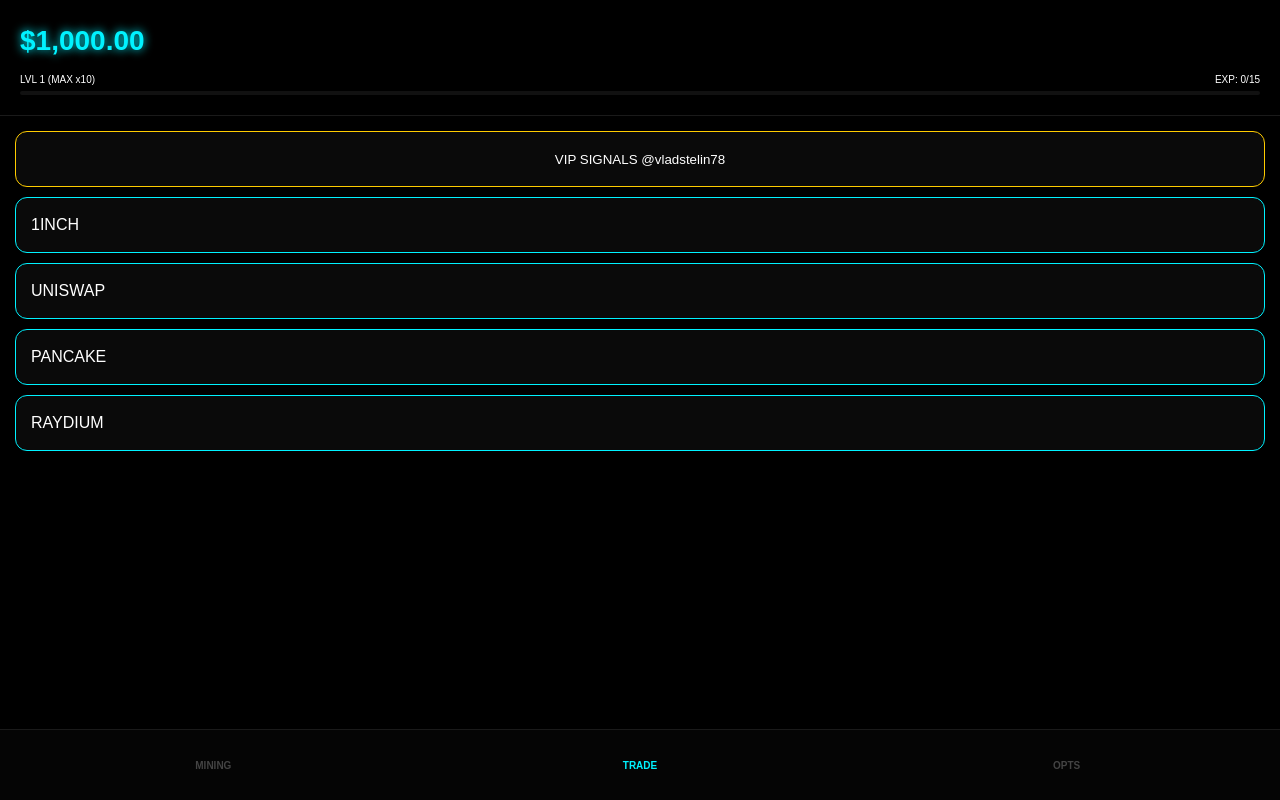
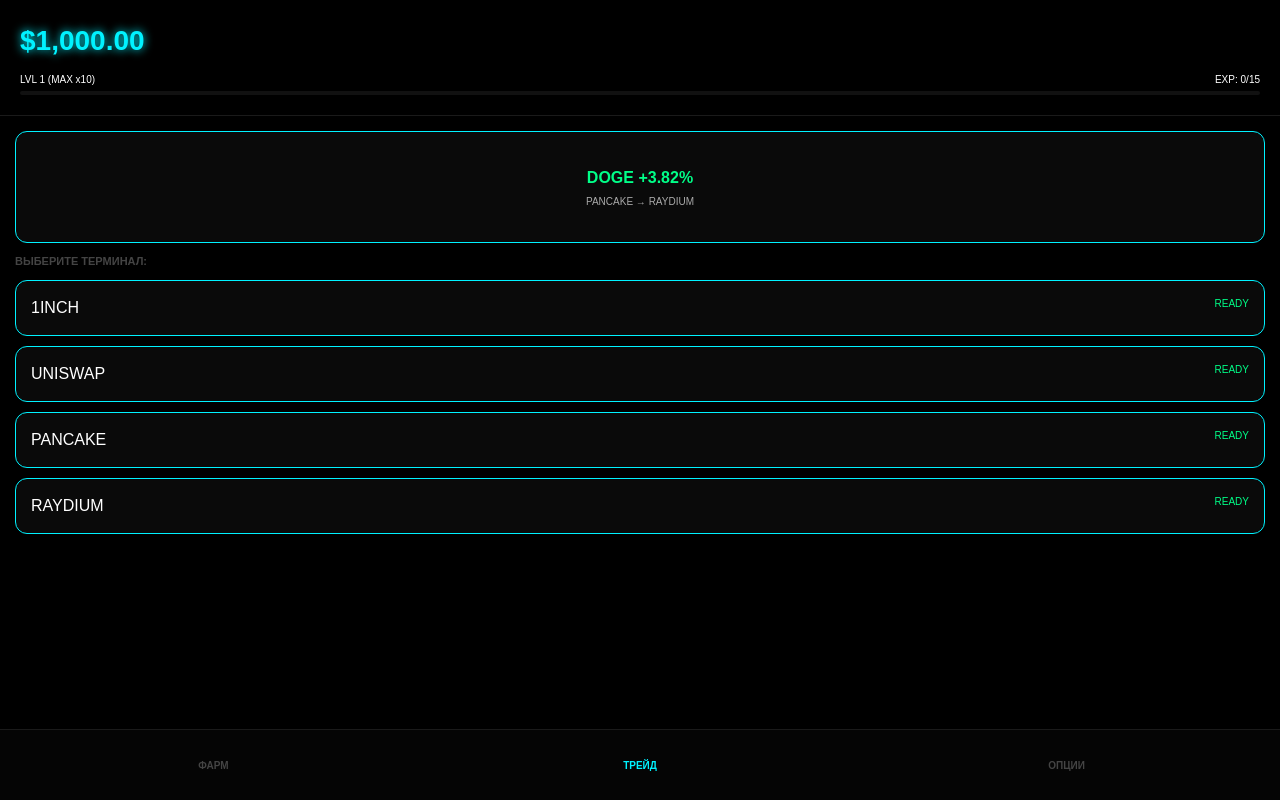
Before and after one commit to katyakuznezc-cmd/treidgame, a React (Vite) app: page / in a window 1280 px wide. Built offline with nearby package versions, Linux system fonts and the light colour scheme.

Commit message:
Update App.jsx

```diff
--- a/src/App.jsx
+++ b/src/App.jsx
@@ -13,15 +13,17 @@ export default function App() {
   const [level, setLevel] = useState(() => Number(localStorage.getItem('st_lvl')) || 1);
   const [tradesInLevel, setTradesInLevel] = useState(() => Number(localStorage.getItem('st_prog')) || 0);
   const [tab, setTab] = useState('trade');
+
   const [selectedDex, setSelectedDex] = useState(null);
   const [amount, setAmount] = useState(100);
   const [leverage, setLeverage] = useState(5);
 
-  const [activePos, setActivePos] = useState(null); // Текущая открытая монета
-  const [isSyncing, setIsSyncing] = useState(false); // Состояние ожидания (SELL)
+  const [activePos, setActivePos] = useState(null);
+  const [isSyncing, setIsSyncing] = useState(false);
   const [syncTimer, setSyncTimer] = useState(0);
 
   const [signal, setSignal] = useState(null);
+  const [isAnalyzing, setIsAnalyzing] = useState(true);
   const [result, setResult] = useState(null);
   const [lvlUpModal, setLvlUpModal] = useState(false);
   const [clicks, setClicks] = useState([]);
@@ -42,39 +44,40 @@ export default function App() {
     }
   }, [balance, level, tradesInLevel]);
 
-  // Генератор сигналов
+  // ГЕНЕРАТОР СИГНАЛОВ НА ГЛАВНОМ ЭКРАНЕ
   useEffect(() => {
+    let timer;
     if (tab === 'trade' && !signal && !activePos && !isSyncing) {
-      const timer = setTimeout(() => {
+      setIsAnalyzing(true);
+      timer = setTimeout(() => {
         const avail = COINS_DATA.filter(c => c.lvl <= level);
-        const bDex = DEX[Math.floor(Math.random()*DEX.length)].name;
-        let sDex = DEX[Math.floor(Math.random()*DEX.length)].name;
-        while(sDex === bDex) sDex = DEX[Math.floor(Math.random()*DEX.length)].name;
+        const coin = avail[Math.floor(Math.random() * avail.length)];
+        const bDex = DEX[Math.floor(Math.random() * DEX.length)].name;
+        let sDex = DEX[Math.floor(Math.random() * DEX.length)].name;
+        while(sDex === bDex) sDex = DEX[Math.floor(Math.random() * DEX.length)].name;
 
         setSignal({
-          coin: avail[Math.floor(Math.random()*avail.length)].id,
+          coin: coin.id,
           buyDex: bDex,
           sellDex: sDex,
           perc: (Math.random() * (4.0 - 3.0) + 3.0).toFixed(2)
         });
-      }, 2000);
-      return () => clearTimeout(timer);
+        setIsAnalyzing(false);
+      }, 3000);
     }
+    return () => clearTimeout(timer);
   }, [tab, signal, activePos, isSyncing, level]);
 
-  // Логика покупки (BUY)
   const buyCoin = (id) => {
     if (balance < amount || activePos || isSyncing) return;
     setBalance(b => b - amount);
     setActivePos(id);
   };
 
-  // Логика продажи (SELL)
   const sellCoin = () => {
     if (!activePos || isSyncing) return;
     setIsSyncing(true);
     setSyncTimer(6);
-
     const itv = setInterval(() => {
       setSyncTimer(prev => {
         if (prev <= 1) {
@@ -93,22 +96,14 @@ export default function App() {
     if (isWin) {
       pnl = amount * leverage * (parseFloat(signal.perc) / 100);
       if (tradesInLevel + 1 >= neededTrades) {
-        setLevel(l => l + 1);
-        setTradesInLevel(0);
-        setLvlUpModal(true);
-      } else {
-        setTradesInLevel(t => t + 1);
-      }
+        setLevel(l => l + 1); setTradesInLevel(0); setLvlUpModal(true);
+      } else { setTradesInLevel(t => t + 1); }
     } else {
-      const lossPerc = (Math.random() * (1.5 - 1.0) + 1.0) / 100;
-      pnl = -(amount * leverage * lossPerc);
+      pnl = -(amount * leverage * (Math.random() * 0.005 + 0.01));
     }
     setBalance(b => b + amount + pnl);
     setResult({ win: isWin, val: Math.abs(pnl).toFixed(2) });
-    setIsSyncing(false);
-    setActivePos(null);
-    setSignal(null);
-    setSelectedDex(null);
+    setIsSyncing(false); setActivePos(null); setSignal(null); setSelectedDex(null);
   };
 
   const handleGlobalClick = (e) => {
@@ -133,7 +128,7 @@ export default function App() {
         .btn { width:100%; padding:15px; border-radius:10px; border:none; font-weight:bold; cursor:pointer; text-transform:uppercase; }
         .dollar { position: absolute; color: #00ff88; font-weight: 900; pointer-events: none; animation: pop 0.6s forwards; z-index: 9999; font-size: 28px; }
         @keyframes pop { 0% { opacity: 1; transform: translateY(0); } 100% { opacity: 0; transform: translateY(-120px); } }
-        input { background: #000; border: 1px solid #333; color: #00f2ff; padding: 8px; border-radius: 5px; text-align: center; }
+        input { background: #000; border: 1px solid #333; color: #00f2ff; padding: 8px; border-radius: 5px; text-align: center; font-weight: bold; }
       `}</style>
 
       {clicks.map(c => <div key={c.id} className="dollar" style={{left: c.x-10, top: c.y-20}}>$</div>)}
@@ -154,31 +149,36 @@ export default function App() {
       <main style={{flex:1, overflowY:'auto', padding:15, paddingBottom:80}}>
         {tab === 'trade' && (
           <>
-            <div className="card" style={{borderColor:'#ffcc00', textAlign:'center'}}><small>VIP SIGNALS @vladstelin78</small></div>
+            {/* БЛОК СИГНАЛА - ВСЕГДА СВЕРХУ */}
+            <div className="card" style={{textAlign:'center', minHeight: 80, display:'flex', alignItems:'center', justifyContent:'center'}}>
+                {isAnalyzing ? (
+                  <span className="neon">АНАЛИЗ РЫНКА...</span>
+                ) : signal ? (
+                  <div>
+                    <div style={{fontSize:16, fontWeight:'bold', color:'#00ff88'}}>{signal.coin} +{signal.perc}%</div>
+                    <div style={{fontSize:10, color:'#aaa', marginTop:4}}>{signal.buyDex} → {signal.sellDex}</div>
+                  </div>
+                ) : <span>ОЖИДАНИЕ...</span>}
+            </div>
 
             {!selectedDex ? (
-              DEX.map(d => <div key={d.name} className="card" onClick={() => setSelectedDex(d.name)} style={{cursor:'pointer'}}>{d.name}</div>)
+              <div>
+                <div style={{fontSize:11, color:'#444', marginBottom:10, fontWeight:'bold'}}>ВЫБЕРИТЕ ТЕРМИНАЛ:</div>
+                {DEX.map(d => (
+                  <div key={d.name} className="card" onClick={() => setSelectedDex(d.name)} style={{cursor:'pointer'}}>
+                    {d.name} <span style={{float:'right', fontSize:10, color:'#00ff88'}}>READY</span>
+                  </div>
+                ))}
+              </div>
             ) : (
               <div>
-                <div onClick={() => {if(!activePos) setSelectedDex(null)}} style={{color:'#00f2ff', marginBottom:10, fontSize:12}}>← НАЗАД</div>
-
-                <div className="card" style={{textAlign:'center'}}>
-                   {signal ? (
-                     <div>
-                       <div style={{fontSize:14, fontWeight:'bold', color:'#00ff88'}}>{signal.coin} +{signal.perc}%</div>
-                       <div style={{fontSize:9, color:'#666'}}>{signal.buyDex} → {signal.sellDex}</div>
-                     </div>
-                   ) : <span>SCANNING...</span>}
-                </div>
-
+                <div onClick={() => {if(!activePos) setSelectedDex(null)}} style={{color:'#00f2ff', marginBottom:10, fontSize:12, cursor:'pointer'}}>← К БИРЖАМ</div>
                 <div className="card">
                   <div style={{display:'flex', gap:10}}>
-                    <input style={{flex:1}} type="number" disabled={activePos} value={amount} onChange={e=>setAmount(Number(e.target.value))} />
-                    <input style={{flex:1}} type="number" disabled={activePos} value={leverage} onChange={e=>{
-                      let v = Number(e.target.value);
-                      if(v > getMaxLev()) v = getMaxLev();
-                      setLeverage(v);
-                    }} />
+                    <div style={{flex:1}}><small style={{fontSize:9}}>СУММА</small><input style={{width:'100%'}} type="number" disabled={activePos} value={amount} onChange={e=>setAmount(Number(e.target.value))} /></div>
+                    <div style={{flex:1}}><small style={{fontSize:9}}>ПЛЕЧО</small><input style={{width:'100%'}} type="number" disabled={activePos} value={leverage} onChange={e=>{
+                      let v = Number(e.target.value); if(v > getMaxLev()) v = getMaxLev(); setLeverage(v);
+                    }} /></div>
                   </div>
                 </div>
 
@@ -203,8 +203,8 @@ export default function App() {
         )}
 
         {tab === 'mining' && (
-          <div style={{height:'100%', display:'flex', flexDirection:'column', alignItems:'center', justifyContent:'center'}}>
-             <div onClick={() => setBalance(b => b + 0.15)} style={{width: 200, height: 200, border: '6px solid #111', borderTopColor: '#00f2ff', borderRadius: '50%', display: 'flex', alignItems: 'center', justifyContent: 'center', fontSize: 30, color: '#00f2ff', cursor:'pointer'}}>TAP</div>
+          <div style={{height:'100%', display:'flex', alignItems:'center', justifyContent:'center'}}>
+             <div onClick={() => setBalance(b => b + 0.15)} style={{width: 200, height: 200, border: '6px solid #00f2ff', borderRadius: '50%', display: 'flex', alignItems: 'center', justifyContent: 'center', fontSize: 30, color: '#00f2ff', cursor:'pointer', fontWeight:'bold'}}>TAP</div>
           </div>
         )}
 
@@ -216,18 +216,28 @@ export default function App() {
         )}
       </main>
 
-      <nav style={{height:70, position:'fixed', bottom:0, width:'100%', display:'flex', background:'#050505', borderTop:'1px solid #1a1a1a'}}>
+      <nav style={{height:70, display:'flex', background:'#050505', borderTop:'1px solid #1a1a1a'}}>
         {['mining', 'trade', 'opts'].map(t => (
-          <div key={t} onClick={() => setTab(t)} style={{flex:1, display:'flex', alignItems:'center', justifyContent:'center', color: tab===t?'#00f2ff':'#444', fontSize:10, fontWeight:'bold'}}>{t.toUpperCase()}</div>
+          <div key={t} onClick={() => setTab(t)} style={{flex:1, display:'flex', alignItems:'center', justifyContent:'center', color: tab===t?'#00f2ff':'#444', fontSize:10, fontWeight:'bold'}}>{t === 'mining' ? 'ФАРМ' : t === 'trade' ? 'ТРЕЙД' : 'ОПЦИИ'}</div>
         ))}
       </nav>
 
       {result && (
         <div style={{position:'absolute', inset:0, background:'rgba(0,0,0,0.9)', zIndex:2000, display:'flex', alignItems:'center', justifyContent:'center', padding:20}}>
-            <div className="card" style={{width:'100%', textAlign:'center', borderColor: result.win ? '#00ff88' : '#ff0055'}}>
+            <div className="card" style={{width:'100%', textAlign:'center', borderColor: result.win ? '#00ff88' : '#ff0055', padding:30}}>
                 <h2 style={{color: result.win ? '#00ff88' : '#ff0055'}}>{result.win ? 'SUCCESS' : 'LOSS'}</h2>
                 <h1 className="neon">${result.val}</h1>
-                <button className="btn" onClick={()=>setResult(null)}>OK</button>
+                <button className="btn" style={{background:'#fff', color:'#000', marginTop:20}} onClick={()=>setResult(null)}>OK</button>
+            </div>
+        </div>
+      )}
+
+      {lvlUpModal && (
+        <div style={{position:'absolute', inset:0, background:'rgba(0,0,0,0.95)', zIndex:3000, display:'flex', alignItems:'center', justifyContent:'center', padding:20}}>
+            <div className="card" style={{width:'100%', textAlign:'center', borderColor:'#00f2ff', padding:40}}>
+                <h1 className="neon">LEVEL UP!</h1>
+                <p>Max Lev: <span style={{color:'#00ff88'}}>x{getMaxLev()}</span></p>
+                <button className="btn" style={{background:'#00f2ff', color:'#000', marginTop:20}} onClick={()=>setLvlUpModal(false)}>GO</button>
             </div>
         </div>
       )}
```
